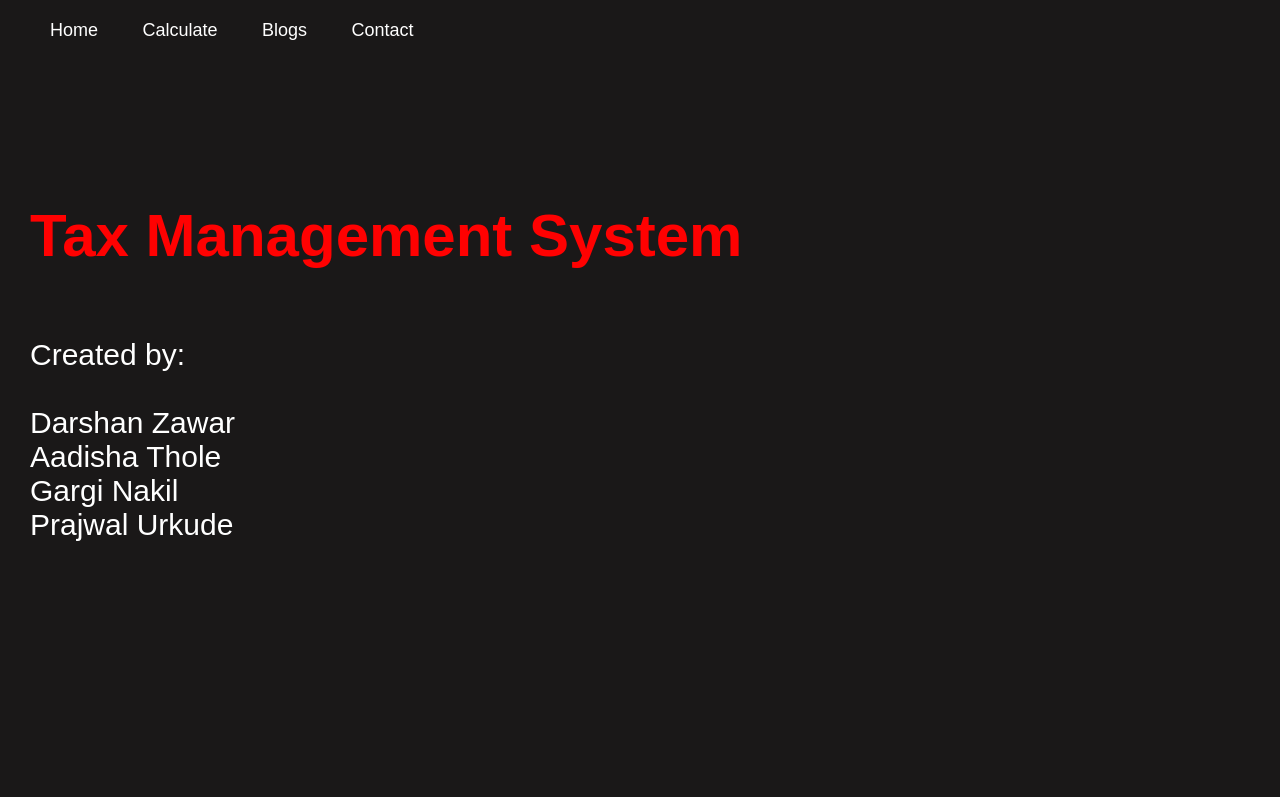
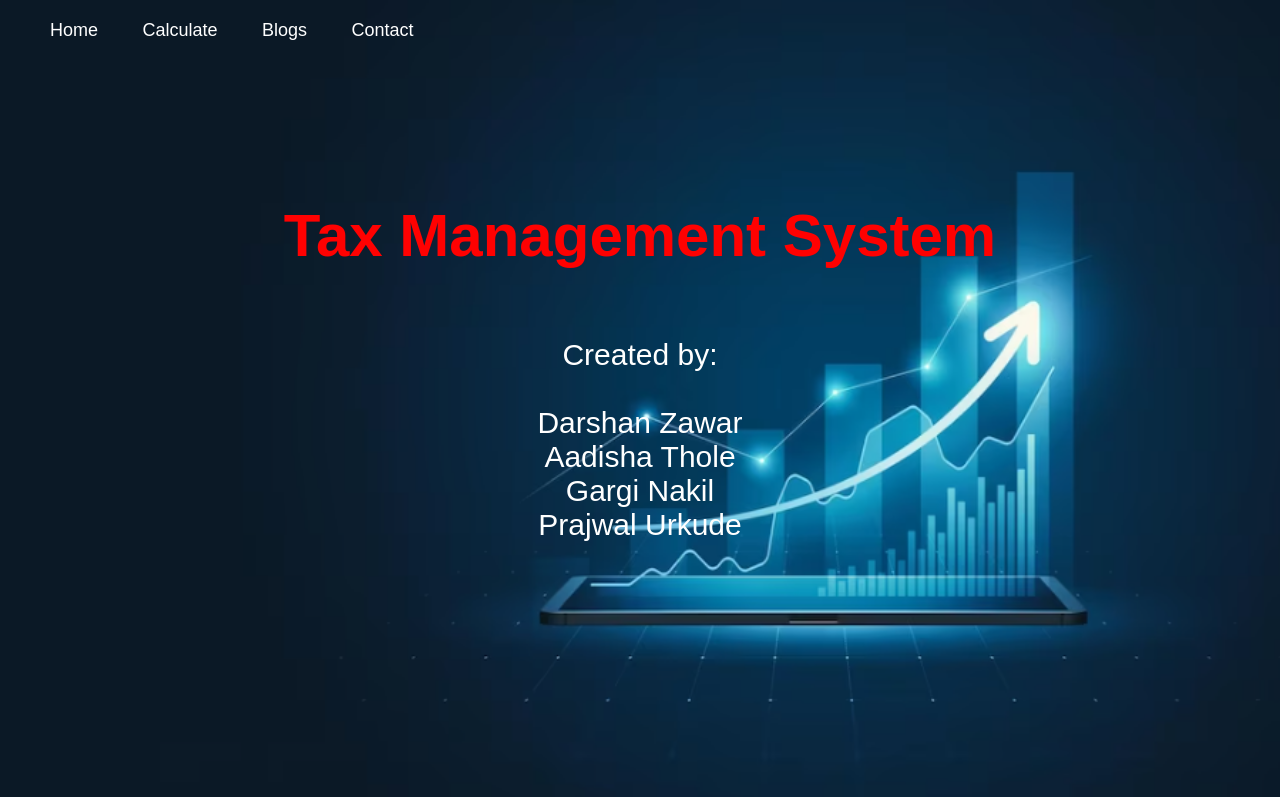
Before and after one commit to darshanzawar/taxmanagement, a plain HTML site: page index.html in a window 1280 px wide. Shown: the top 797 px of the page. Drawn offline with Linux system fonts and the light colour scheme.

Commit message:
Update taxmstyle.css

```diff
--- a/taxmstyle.css
+++ b/taxmstyle.css
@@ -1,3 +1,27 @@
+#header {
+    background: url(bkg1.png) no-repeat center center fixed;
+    background-size: cover;
+    width: 100%;
+    height: 100vh;
+    transition: background 1s ease-out;
+}
+
+#header.scrolled {
+    background-position: center -100px; /* Change based on the scrolling behavior */
+}
+
+body {
+    font-family: Arial, sans-serif;
+}
+
+.container1 {
+    padding: 50px;
+    text-align: center;
+    color: white;
+}
+
+/* Add your original styles here without changes */
+
 *{
     margin: 0;
     padding: 0;
@@ -11,13 +35,7 @@ body{
     background: #1a1818;
     color: #fff;
 }
-#header{
-    width: 100%;
-    height: 100vh;
-    background-image: url(images/cover3.630);
-    background-size: cover;
-    background-position: center;
-}
+
 .container1{
     padding: 10px 30px;
 }
```
